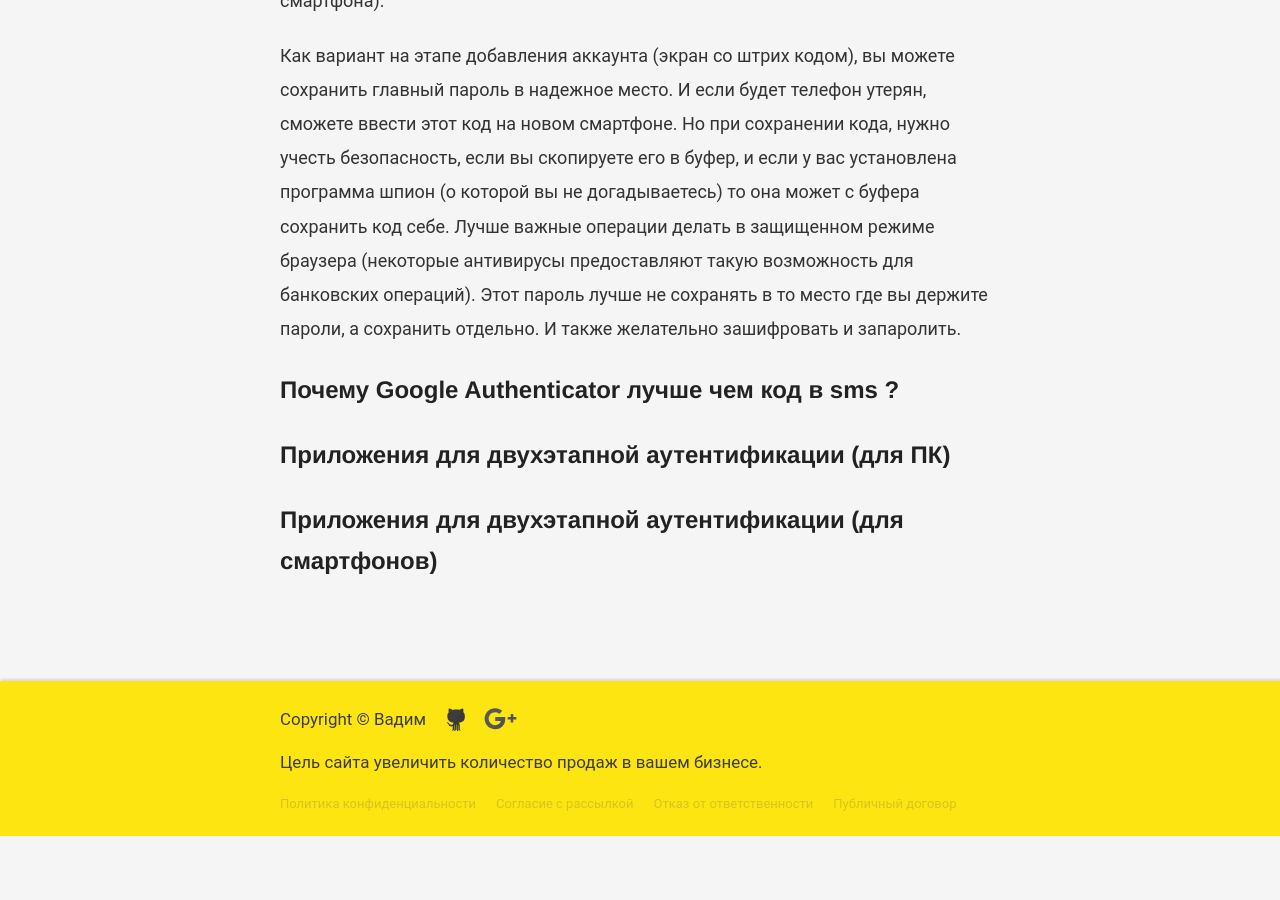
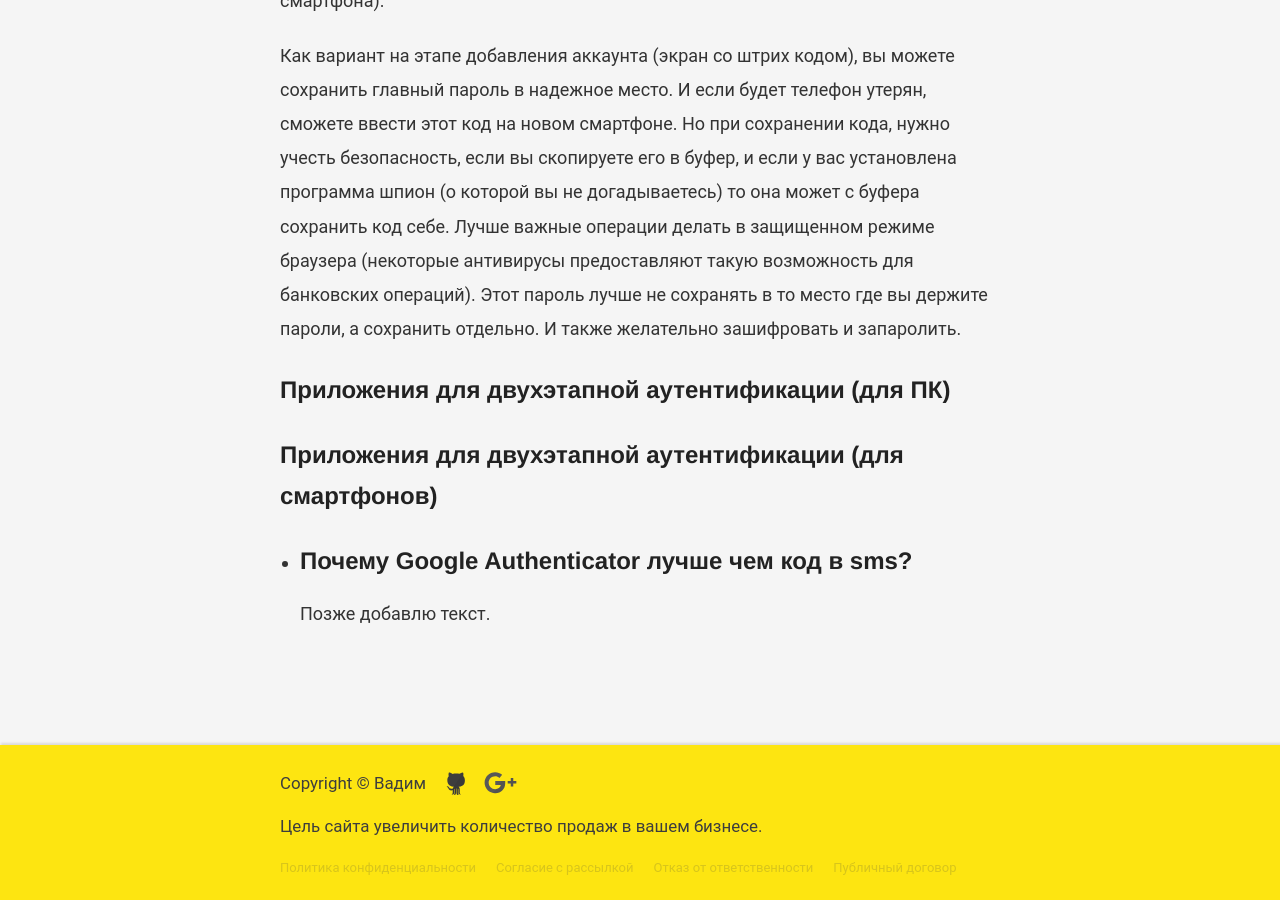
Before and after one commit to VadymVolos/vadymvolos.github.io, a Jekyll site: the page built from _posts/management/2017-02-21-2fa-authenticator.md, in a window 1280 px wide and 900 px high, scrolled down 3296 px. Built offline with Jekyll 4.4.1, drawn with Linux system fonts in a browser that asks for light colours; nearby versions of some CDN libraries; comment, search, counter and statistics services are not loaded; before the commit the page ends 4132 px from its top, so only the background shows below that.

Commit message:
Update 2017-02-21-2fa-authenticator.md

```diff
--- a/_posts/management/2017-02-21-2fa-authenticator.md
+++ b/_posts/management/2017-02-21-2fa-authenticator.md
@@ -65,8 +65,33 @@
 
 
 
-<h2>Почему Google Authenticator лучше чем код в sms ?</h2>
-
 <h2>Приложения для двухэтапной аутентификации (для ПК)</h2>
 
 <h2>Приложения для двухэтапной аутентификации (для смартфонов)</h2>
+
+<!-- accordion -->
+<ul>
+	<li class="accordion-li">
+		<a class="accordion-a"><h2>Почему Google Authenticator лучше чем код в sms?</h2></a>
+		<div class="accordion-content">
+		Позже добавлю текст.
+		</div>
+	</li>
+
+
+<!--
+	<li class="accordion-li">
+		<a class="accordion-a">Dolor sit Amet</a>
+		<div class="accordion-content">
+		<p></p>
+		</div>
+	</li>
+	<li class="accordion-li">
+		<a class="accordion-a">Dolor sit Amet</a>
+		<div class="accordion-content">
+		<p></p>
+		</div>
+	</li>
+-->
+
+</ul> <!-- / accordion -->
```
